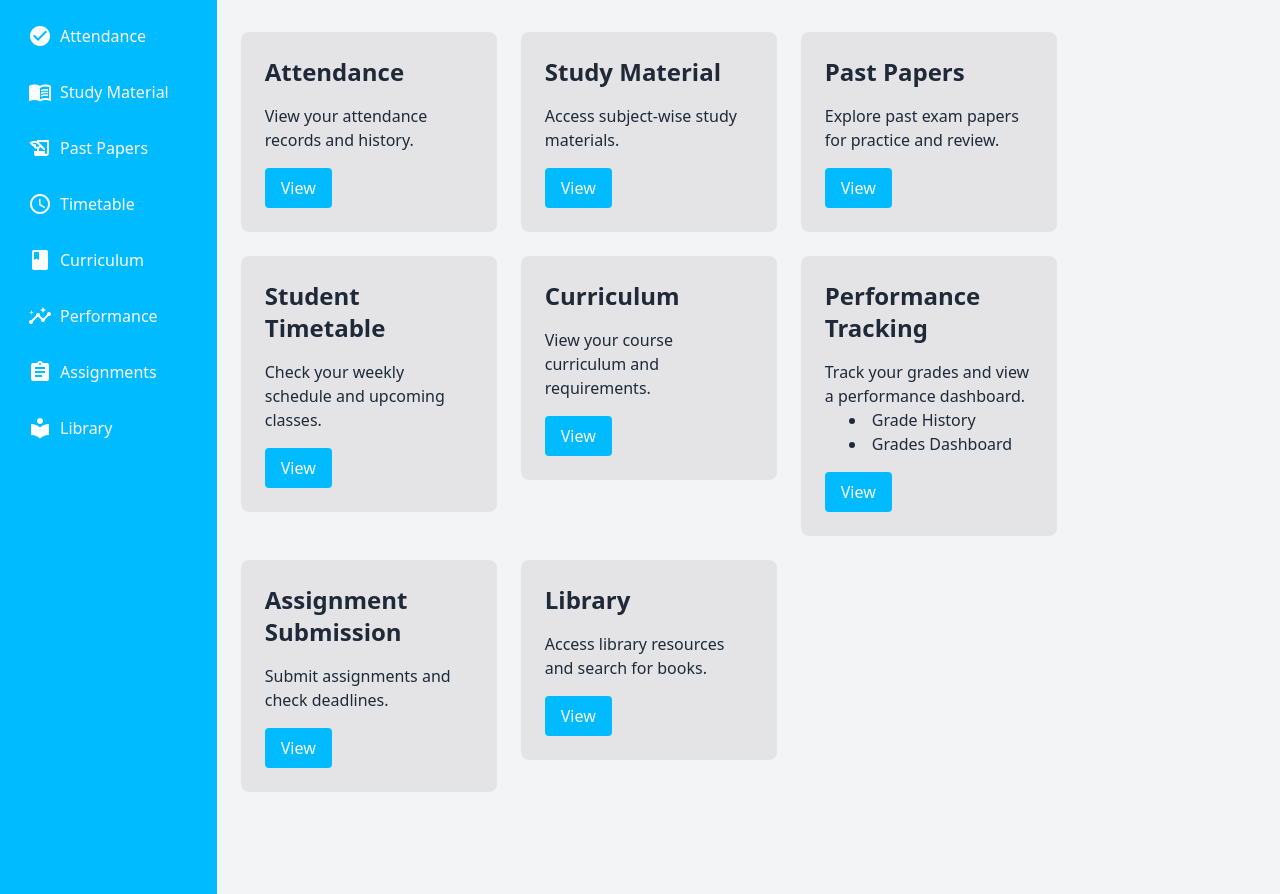
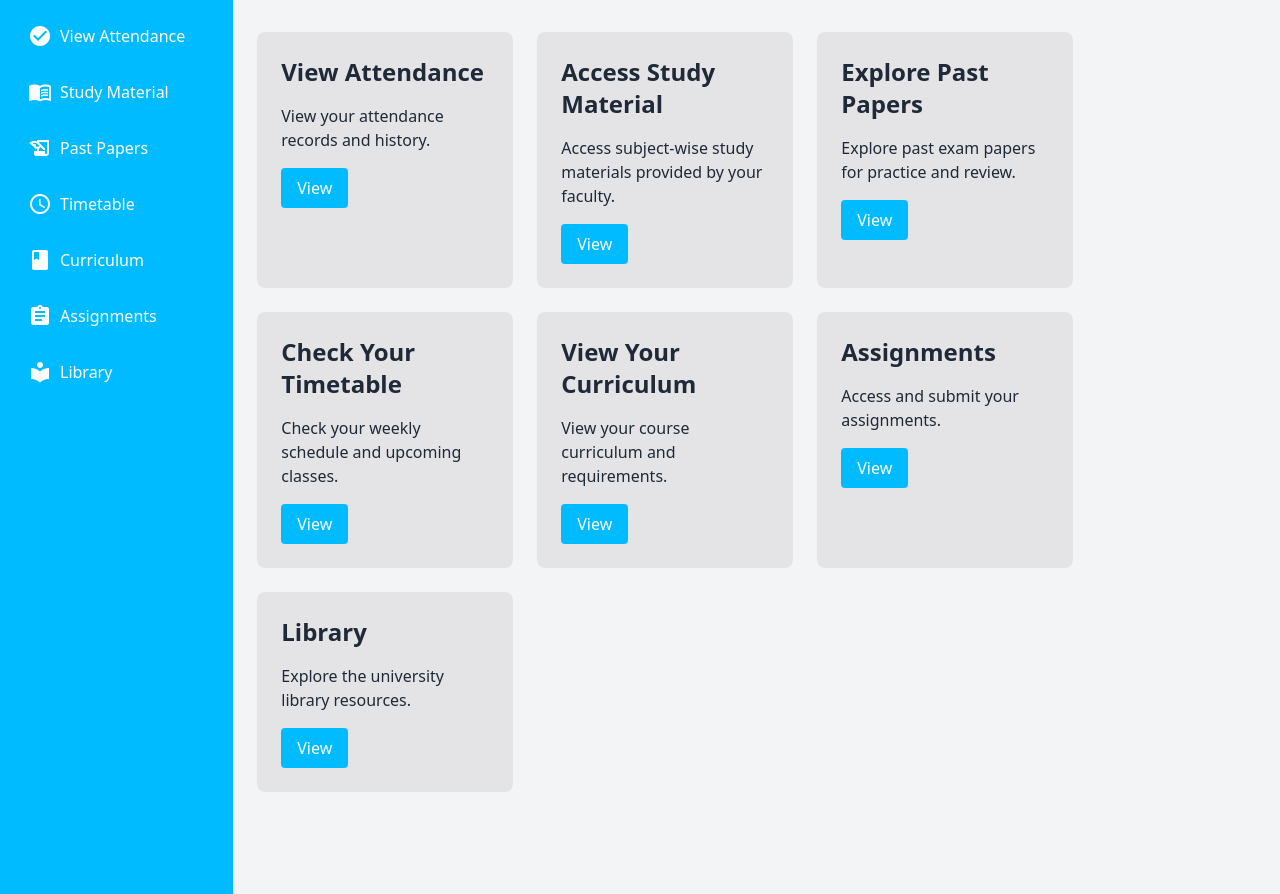
Before and after one commit to aryanranderiya/IntroToWebTech-Project, a PHP site: page / in a window 1280 px wide. Shown: the part 73-967 px from the top of the page. Run offline with PHP 8.4, Linux system fonts and the light colour scheme; some libraries are stand-ins or nearby versions.

Commit message:
user role conditional

```diff
--- a/config.php
+++ b/config.php
@@ -19,7 +19,7 @@ if (!mysqli_query($conn, $sql)) {
     echo "Error creating database: " . mysqli_error($conn) . "<br>";
 }
 // else {
-    // echo "Database created successfully<br>";
+// echo "Database created successfully<br>";
 // }
 
 // Close the initial connection
@@ -36,9 +36,10 @@ if (!$conn) {
 // SQL to create the users table if it doesn't exist
 $sql = "CREATE TABLE IF NOT EXISTS users (
     id INT(6) UNSIGNED AUTO_INCREMENT PRIMARY KEY,
-    username VARCHAR(50) NOT NULL,
-    email VARCHAR(50) NOT NULL,
+    username VARCHAR(50) NOT NULL UNIQUE,
+    email VARCHAR(50) NOT NULL UNIQUE,
     password VARCHAR(255) NOT NULL,
+    role ENUM('faculty', 'student') DEFAULT 'student',
     created_at TIMESTAMP DEFAULT CURRENT_TIMESTAMP
 )";
 
@@ -47,9 +48,8 @@ if (!mysqli_query($conn, $sql)) {
     echo "Error creating users table: " . mysqli_error($conn) . "<br>";
 }
 // else {
-    //  echo "Users table created successfully<br>";
+//  echo "Users table created successfully<br>";
 // }
 
 // Close the connection
 // mysqli_close($conn);
-?>
--- a/index.php
+++ b/index.php
@@ -3,13 +3,14 @@ include_once 'config.php';
 
 // Initialize variables
 $username = '';
+$user_role = '';
 
 // Check if the user_id cookie is set
 if (isset($_COOKIE['user_id'])) {
     $user_id = $_COOKIE['user_id'];
 
-    // Prepare and execute the SQL query to get the username
-    $stmt = mysqli_prepare($conn, "SELECT username FROM users WHERE id = ?");
+    // Prepare and execute the SQL query to get the username and role
+    $stmt = mysqli_prepare($conn, "SELECT username, role FROM users WHERE id = ?");
     mysqli_stmt_bind_param($stmt, "i", $user_id);
     mysqli_stmt_execute($stmt);
     $result = mysqli_stmt_get_result($stmt);
@@ -17,6 +18,7 @@ if (isset($_COOKIE['user_id'])) {
     if (mysqli_num_rows($result) > 0) {
         $row = mysqli_fetch_assoc($result);
         $username = htmlspecialchars($row['username']); // Store the username safely
+        $user_role = $row['role']; // Store the user role
     }
 
     mysqli_stmt_close($stmt);
@@ -30,7 +32,10 @@ if (isset($_COOKIE['user_id'])) {
     <meta name="viewport" content="width=device-width, initial-scale=1.0">
     <title>University Portal</title>
     <script src="https://cdn.tailwindcss.com"></script>
-    <link href="https://fonts.googleapis.com/icon?family=Material+Icons" rel="stylesheet">
+    <link rel="preload" href="https://fonts.googleapis.com/icon?family=Material+Icons" as="style" onload="this.onload=null;this.rel='stylesheet'">
+    <noscript>
+        <link rel="stylesheet" href="https://fonts.googleapis.com/icon?family=Material+Icons">
+    </noscript>
 </head>
 
 <body class="bg-gray-100 text-gray-800 max-h-screen overflow-hidden">
@@ -42,15 +47,15 @@ if (isset($_COOKIE['user_id'])) {
 
             <?php if ($username): ?> <!-- Check if username is set -->
                 <span class="text-gray-700">Welcome, <?= $username ?>!</span>
-                <a href="logout.php" class="text-gray-200 hover:text-white flex items-center  font-semibold">
+                <a href="logout.php" class="text-gray-200 hover:text-white flex items-center font-semibold">
                     <span class="material-icons mr-1">logout</span> Logout
                 </a>
             <?php else: ?>
                 <div class="flex space-x-4">
-                    <a href="login.php" class="text-gray-200 hover:text-white flex items-center  font-semibold">
+                    <a href="login.php" class="text-gray-200 hover:text-white flex items-center font-semibold">
                         <span class="material-icons mr-1">login</span> Login
                     </a>
-                    <a href="signup.php" class="text-[#00bbff] hover:bg-gray-200 flex items-center bg-white rounded-md  p-2 font-semibold">
+                    <a href="signup.php" class="text-[#00bbff] hover:bg-gray-200 flex items-center bg-white rounded-md p-2 font-semibold">
                         <span class="material-icons mr-1">person_add</span> Sign Up
                     </a>
                 </div>
@@ -58,11 +63,16 @@ if (isset($_COOKIE['user_id'])) {
         </div>
     </nav>
 
-    <div class=" mx-auto flex">
+    <div class="mx-auto flex">
         <!-- Sidebar -->
         <aside class="w-fit pr-10 px-5 bg-[#00bbff] text-white h-screen p-4 space-y-4">
             <a href="attendance.php" class="block p-2 flex items-center hover:bg-[#3bcaff] rounded text-nowrap">
-                <span class="material-icons mr-2">check_circle</span> Attendance
+                <span class="material-icons mr-2">check_circle</span>
+                <?php if ($user_role === 'faculty'): ?>
+                    Mark Attendance
+                <?php else: ?>
+                    View Attendance
+                <?php endif; ?>
             </a>
             <a href="study-material.php" class="block p-2 flex items-center hover:bg-[#3bcaff] rounded text-nowrap">
                 <span class="material-icons mr-2">menu_book</span> Study Material
@@ -76,9 +86,6 @@ if (isset($_COOKIE['user_id'])) {
             <a href="curriculum.php" class="block p-2 flex items-center hover:bg-[#3bcaff] rounded text-nowrap">
                 <span class="material-icons mr-2">book</span> Curriculum
             </a>
-            <a href="performance.php" class="block p-2 flex items-center hover:bg-[#3bcaff] rounded text-nowrap">
-                <span class="material-icons mr-2">insights</span> Performance
-            </a>
             <a href="assignments.php" class="block p-2 flex items-center hover:bg-[#3bcaff] rounded text-nowrap">
                 <span class="material-icons mr-2">assignment</span> Assignments
             </a>
@@ -87,69 +94,59 @@ if (isset($_COOKIE['user_id'])) {
             </a>
         </aside>
 
-        <!-- Main Content -->
         <main class="py-8 px-6 overflow-y-scroll max-h-[calc(100vh-70px)] h-full w-full flex flex-wrap gap-6">
             <!-- Attendance Section -->
-            <section id="attendance" class="bg-white bg-zinc-200 p-6 rounded-lg max-w-[20vw] min-w-[20vw] w-[20vw] h-full">
-                <h2 class="text-2xl font-bold mb-4">Attendance</h2>
-                <p>View your attendance records and history.</p>
-                <a href="attendance.php" class="mt-4 bg-[#00bbff] text-white py-2 px-4 rounded hover:bg-blue-700 inline-block">View</a>
+            <section id="attendance" class="bg-white bg-zinc-200 p-6 rounded-lg max-w-[20vw] min-w-[20vw] w-[20vw] min-h-full">
+                <h2 class="text-2xl font-bold mb-4"><?= $user_role === 'faculty' ? 'Mark Attendance' : 'View Attendance' ?></h2>
+                <p><?= $user_role === 'faculty' ? 'Mark attendance for your classes.' : 'View your attendance records and history.' ?></p>
+                <a href="attendance.php" class="mt-4 bg-[#00bbff] text-white py-2 px-4 rounded hover:bg-[#3bcaff] inline-block">View</a>
             </section>
 
             <!-- Study Material Section -->
-            <section id="study-material" class="bg-white bg-zinc-200 p-6 rounded-lg  max-w-[20vw] min-w-[20vw] w-[20vw]  h-full">
-                <h2 class="text-2xl font-bold mb-4">Study Material</h2>
-                <p>Access subject-wise study materials.</p>
-                <a href="study-material.php" class="mt-4 bg-[#00bbff] text-white py-2 px-4 rounded hover:bg-blue-700 inline-block">View</a>
+            <section id="study-material" class="bg-white bg-zinc-200 p-6 rounded-lg max-w-[20vw] min-w-[20vw] w-[20vw] min-h-full">
+                <h2 class="text-2xl font-bold mb-4"><?= $user_role === 'faculty' ? 'Upload Study Material' : 'Access Study Material' ?></h2>
+                <p><?= $user_role === 'faculty' ? 'Upload and manage study materials for your subjects.' : 'Access subject-wise study materials provided by your faculty.' ?></p>
+                <a href="study-material.php" class="mt-4 bg-[#00bbff] text-white py-2 px-4 rounded hover:bg-[#3bcaff] inline-block">View</a>
             </section>
 
             <!-- Past Papers Section -->
-            <section id="past-papers" class="bg-white bg-zinc-200 p-6 rounded-lg  max-w-[20vw] min-w-[20vw] w-[20vw]  h-full">
-                <h2 class="text-2xl font-bold mb-4">Past Papers</h2>
-                <p>Explore past exam papers for practice and review.</p>
-                <a href="past-papers.php" class="mt-4 bg-[#00bbff] text-white py-2 px-4 rounded hover:bg-blue-700 inline-block">View</a>
+            <section id="past-papers" class="bg-white bg-zinc-200 p-6 rounded-lg max-w-[20vw] min-w-[20vw] w-[20vw] min-h-full">
+                <h2 class="text-2xl font-bold mb-4"><?= $user_role === 'faculty' ? 'Manage Past Papers' : 'Explore Past Papers' ?></h2>
+                <p><?= $user_role === 'faculty' ? 'Upload and manage past exam papers for your courses.' : 'Explore past exam papers for practice and review.' ?></p>
+                <a href="past-papers.php" class="mt-4 bg-[#00bbff] text-white py-2 px-4 rounded hover:bg-[#3bcaff] inline-block">View</a>
             </section>
 
             <!-- Timetable Section -->
-            <section id="timetable" class="bg-white bg-zinc-200 p-6 rounded-lg  max-w-[20vw] min-w-[20vw] w-[20vw]  h-full">
-                <h2 class="text-2xl font-bold mb-4">Student Timetable</h2>
-                <p>Check your weekly schedule and upcoming classes.</p>
-                <a href="timetable.php" class="mt-4 bg-[#00bbff] text-white py-2 px-4 rounded hover:bg-blue-700 inline-block">View</a>
+            <section id="timetable" class="bg-white bg-zinc-200 p-6 rounded-lg max-w-[20vw] min-w-[20vw] w-[20vw] min-h-full">
+                <h2 class="text-2xl font-bold mb-4"><?= $user_role === 'faculty' ? 'View Your Classes' : 'Check Your Timetable' ?></h2>
+                <p><?= $user_role === 'faculty' ? 'View the schedule for your classes.' : 'Check your weekly schedule and upcoming classes.' ?></p>
+                <a href="timetable.php" class="mt-4 bg-[#00bbff] text-white py-2 px-4 rounded hover:bg-[#3bcaff] inline-block">View</a>
             </section>
 
             <!-- Curriculum Section -->
-            <section id="curriculum" class="bg-white bg-zinc-200 p-6 rounded-lg  max-w-[20vw] min-w-[20vw] w-[20vw]  h-full">
-                <h2 class="text-2xl font-bold mb-4">Curriculum</h2>
-                <p>View your course curriculum and requirements.</p>
-                <a href="curriculum.php" class="mt-4 bg-[#00bbff] text-white py-2 px-4 rounded hover:bg-blue-700 inline-block">View</a>
+            <section id="curriculum" class="bg-white bg-zinc-200 p-6 rounded-lg max-w-[20vw] min-w-[20vw] w-[20vw] min-h-full">
+                <h2 class="text-2xl font-bold mb-4"><?= $user_role === 'faculty' ? 'View Curriculum for Your Courses' : 'View Your Curriculum' ?></h2>
+                <p><?= $user_role === 'faculty' ? 'Manage the curriculum for your courses and subjects.' : 'View your course curriculum and requirements.' ?></p>
+                <a href="curriculum.php" class="mt-4 bg-[#00bbff] text-white py-2 px-4 rounded hover:bg-[#3bcaff] inline-block">View</a>
             </section>
 
-            <!-- Performance Tracking Section -->
-            <section id="performance" class="bg-white bg-zinc-200 p-6 rounded-lg  max-w-[20vw] min-w-[20vw] w-[20vw]  h-full">
-                <h2 class="text-2xl font-bold mb-4">Performance Tracking</h2>
-                <p>Track your grades and view a performance dashboard.</p>
-                <ul class="list-disc list-inside ml-6">
-                    <li>Grade History</li>
-                    <li>Grades Dashboard</li>
-                </ul>
-                <a href="performance.php" class="mt-4 bg-[#00bbff] text-white py-2 px-4 rounded hover:bg-blue-700 inline-block">View</a>
-            </section>
-
-            <!-- Assignment Submission Section -->
-            <section id="assignments" class="bg-white bg-zinc-200 p-6 rounded-lg  max-w-[20vw] min-w-[20vw] w-[20vw]  h-full">
-                <h2 class="text-2xl font-bold mb-4">Assignment Submission</h2>
-                <p>Submit assignments and check deadlines.</p>
-                <a href="assignments.php" class="mt-4 bg-[#00bbff] text-white py-2 px-4 rounded hover:bg-blue-700 inline-block">View</a>
+            <!-- Assignments Section -->
+            <section id="assignments" class="bg-white bg-zinc-200 p-6 rounded-lg max-w-[20vw] min-w-[20vw] w-[20vw] min-h-full">
+                <h2 class="text-2xl font-bold mb-4"><?= $user_role === 'faculty' ? 'Manage Assignments' : 'Assignments' ?></h2>
+                <p><?= $user_role === 'faculty' ? 'Create and manage assignments for your classes.' : 'Access and submit your assignments.' ?></p>
+                <a href="assignments.php" class="mt-4 bg-[#00bbff] text-white py-2 px-4 rounded hover:bg-[#3bcaff] inline-block">View</a>
             </section>
 
             <!-- Library Section -->
-            <section id="library" class="bg-white bg-zinc-200 p-6 rounded-lg  max-w-[20vw] min-w-[20vw] w-[20vw]  h-full">
-                <h2 class="text-2xl font-bold mb-4">Library</h2>
-                <p>Access library resources and search for books.</p>
-                <a href="library.php" class="mt-4 bg-[#00bbff] text-white py-2 px-4 rounded hover:bg-blue-700 inline-block">View</a>
+            <section id="library" class="bg-white bg-zinc-200 p-6 rounded-lg max-w-[20vw] min-w-[20vw] w-[20vw] min-h-full">
+                <h2 class="text-2xl font-bold mb-4"><?= $user_role === 'faculty' ? 'Manage Library Resources' : 'Library' ?></h2>
+                <p><?= $user_role === 'faculty' ? 'Manage and update library resources for your students.' : 'Explore the university library resources.' ?></p>
+                <a href="library.php" class="mt-4 bg-[#00bbff] text-white py-2 px-4 rounded hover:bg-[#3bcaff] inline-block">View</a>
             </section>
         </main>
+
     </div>
+
 </body>
 
 </html>
--- a/logout.php
+++ b/logout.php
@@ -1,9 +1,9 @@
 <?php
 // Clear the cookie by setting its expiration time to the past
-setcookie("user_id", "", time() - 3600, "/"); // Delete the cookie
+// Delete the cookie
+setcookie("user_id", "", time() - 3600, "/");
+setcookie("user_role", "", time() - 3600, "/");
 
 // Redirect to the login page
 header("Location: login.php");
 exit();
-
-?>
```
Also changed, not shown: login.php (+7 -2 lines), signup.php (+6 -3 lines).
